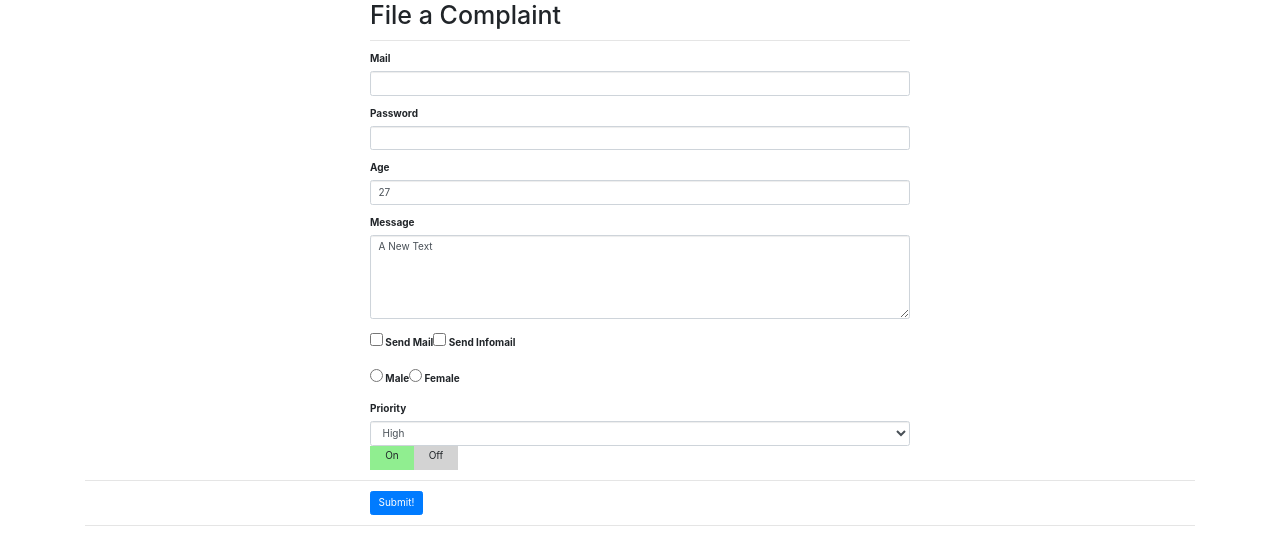
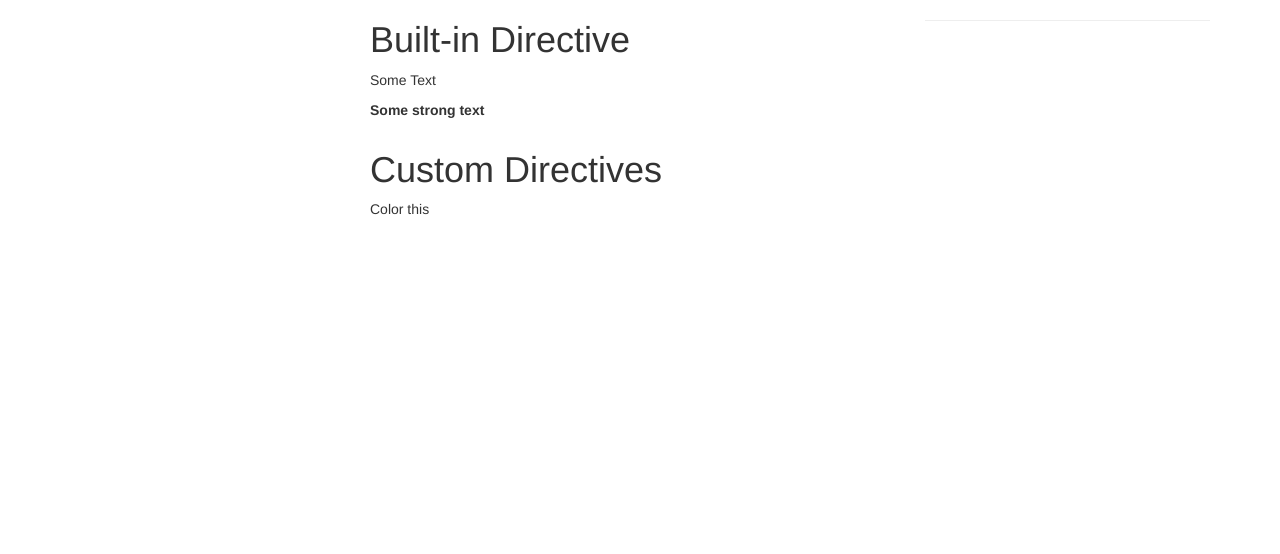
Before and after one commit to MinseungJeon/hello-world, a Vue app: page / in a window 1280 px wide. Shown: the top 554 px of the page. Built offline with nearby package versions, Linux system fonts and the light colour scheme; a web font is replaced by a local one.

Commit message:
12-02. Understanding Directives

```diff
--- a/src/App.vue
+++ b/src/App.vue
@@ -1,180 +1,20 @@
 <template>
   <div class="container">
-    <form>
-      <div class="row">
-        <div
-          class="col-xs-12 col-sm-8 col-sm-offset-2 col-md-6 col-md-offset-3"
-        >
-          <h1>File a Complaint</h1>
-          <hr />
-          <div class="form-group">
-            <label for="email">Mail</label>
-            <input
-              type="text"
-              id="email"
-              class="form-control"
-              :value="userData.email"
-              @input="userData.email = $event.target.value"
-            />
-          </div>
-          <div class="form-group">
-            <label for="password">Password</label>
-            <input
-              type="password"
-              id="password"
-              class="form-control"
-              v-model.lazy="userData.password"
-            />
-            <p>{{ userData.password }}</p>
-          </div>
-          <div class="form-group">
-            <label for="age">Age</label>
-            <input
-              type="number"
-              id="age"
-              class="form-control"
-              v-model="userData.age"
-            />
-          </div>
-        </div>
-      </div>
-      <div class="row">
-        <div
-          class="col-xs-12 col-sm-8 col-sm-offset-2 col-md-6 col-md-offset-3 form-group"
-        >
-          <label for="message">Message</label><br />
-          <!-- Interpolation between <textarea>{{ test }}</textarea> doesn't work!-->
-          <textarea
-            id="message"
-            rows="5"
-            class="form-control"
-            v-model="message"
-          ></textarea>
-        </div>
-      </div>
-      <div class="row">
-        <div
-          class="col-xs-12 col-sm-8 col-sm-offset-2 col-md-6 col-md-offset-3"
-        >
-          <div class="form-group">
-            <label for="sendmail">
-              <input
-                type="checkbox"
-                id="sendmail"
-                value="SendMail"
-                v-model="sendMail"
-              />
-              Send Mail
-            </label>
-            <label for="sendInfomail">
-              <input
-                type="checkbox"
-                id="sendInfomail"
-                value="SendInfoMail"
-                v-model="sendMail"
-              />
-              Send Infomail
-            </label>
-          </div>
-        </div>
-      </div>
-      <div class="row">
-        <div
-          class="col-xs-12 col-sm-8 col-sm-offset-2 col-md-6 col-md-offset-3 form-group"
-        >
-          <label for="male">
-            <input type="radio" id="male" value="Male" v-model="gender" /> Male
-          </label>
-          <label for="female">
-            <input type="radio" id="female" value="Female" v-model="gender" />
-            Female
-          </label>
-        </div>
-      </div>
-      <div class="row">
-        <div
-          class="col-xs-12 col-sm-8 col-sm-offset-2 col-md-6 col-md-offset-3 from-group"
-        >
-          <label for="priority">Priority</label>
-          <select id="priority" class="form-control" v-model="selectedPriority">
-            <option
-              v-bind:key="index"
-              v-for="(priority, index) in priorities"
-              :selected="priority == 'Medium'"
-              >{{ priority }}</option
-            >
-          </select>
-          <app-switch v-model="dataSwitch"></app-switch>
-        </div>
-      </div>
-      <hr />
-      <div class="row">
-        <div
-          class="col-xs-12 col-sm-8 col-sm-offset-2 col-md-6 col-md-offset-3"
-        >
-          <button class="btn btn-primary" @click.prevent="submitted">
-            Submit!
-          </button>
-        </div>
-      </div>
-    </form>
+    <div class="col-xs-12 col-sm-8 col-sm-offset-2 col-md-6 col-md-offset-3">
+      <h1>Built-in Directive</h1>
+      <p v-text="'Some Text'"></p>
+      <p v-html="'<strong>Some strong text</strong>'"></p>
+    </div>
     <hr />
-    <div class="row" v-if="isSubmitted">
-      <div class="col-xs-12 col-sm-8 col-sm-offset-2 col-md-6 col-md-offset-3">
-        <div class="panel panel-default">
-          <div class="panel-heading">
-            <h4>Your Data</h4>
-          </div>
-          <div class="panel-body">
-            <p>Mail: {{ userData.email }}</p>
-            <p>Password:{{ userData.password }}</p>
-            <p>Age: {{ userData.age }}</p>
-            <p style="white-space: pre">Message:{{ message }}</p>
-            <p><strong>Send Mail?</strong></p>
-            <ul>
-              <li v-for="(item, index) in sendMail" v-bind:key="index">
-                {{ item }}
-              </li>
-            </ul>
-            <p>Gender: {{ gender }}</p>
-            <p>Priority:{{ selectedPriority }}</p>
-            <p>Switch:{{ dataSwitch }}</p>
-            <p>Switched: {{ dataSwitch }}</p>
-          </div>
-        </div>
-      </div>
+    <div class="col-xs-12 col-sm-8 col-sm-offset-2 col-md-6 col-md-offset-3">
+      <h1>Custom Directives</h1>
+      <p>Color this</p>
     </div>
   </div>
 </template>
 
 <script>
-import Switch from "./components/Switch.vue";
-export default {
-  data() {
-    return {
-      userData: {
-        email: "",
-        password: "",
-        age: 27,
-      },
-      message: "A New Text",
-      sendMail: [],
-      gender: "male",
-      selectedPriority: "High",
-      priorities: ["High", "Medium", "Low"],
-      dataSwitch: true,
-      isSubmitted: false,
-    };
-  },
-  methods: {
-    submitted() {
-      this.isSubmitted = true;
-    },
-  },
-  components: {
-    appSwitch: Switch,
-  },
-};
+export default {};
 </script>
 
-<style></style>
+<style lang="scss" scoped></style>
--- a/src/main.js
+++ b/src/main.js
@@ -1,15 +1,19 @@
 import Vue from 'vue'
 import App from './App.vue'
-import { BootstrapVue, IconsPlugin } from 'bootstrap-vue'
-import 'bootstrap/dist/css/bootstrap.css'
-import 'bootstrap-vue/dist/bootstrap-vue.css'
+// import { BootstrapVue, IconsPlugin } from 'bootstrap-vue'
+// import 'bootstrap/dist/css/bootstrap.css'
+// import 'bootstrap-vue/dist/bootstrap-vue.css'
 
-// Make BootstrapVue available throughout your project
-Vue.use(BootstrapVue)
-// Optionally install the BootstrapVue icon components plugin
-Vue.use(IconsPlugin)
+// // Make BootstrapVue available throughout your project
+// Vue.use(BootstrapVue)
+// // Optionally install the BootstrapVue icon components plugin
+// Vue.use(IconsPlugin)
 
-Vue.config.productionTip = false
+// Vue.config.productionTip = false
+
+Vue.directive('highlight', {
+
+});
 
 new Vue({
   render: h => h(App),
```
